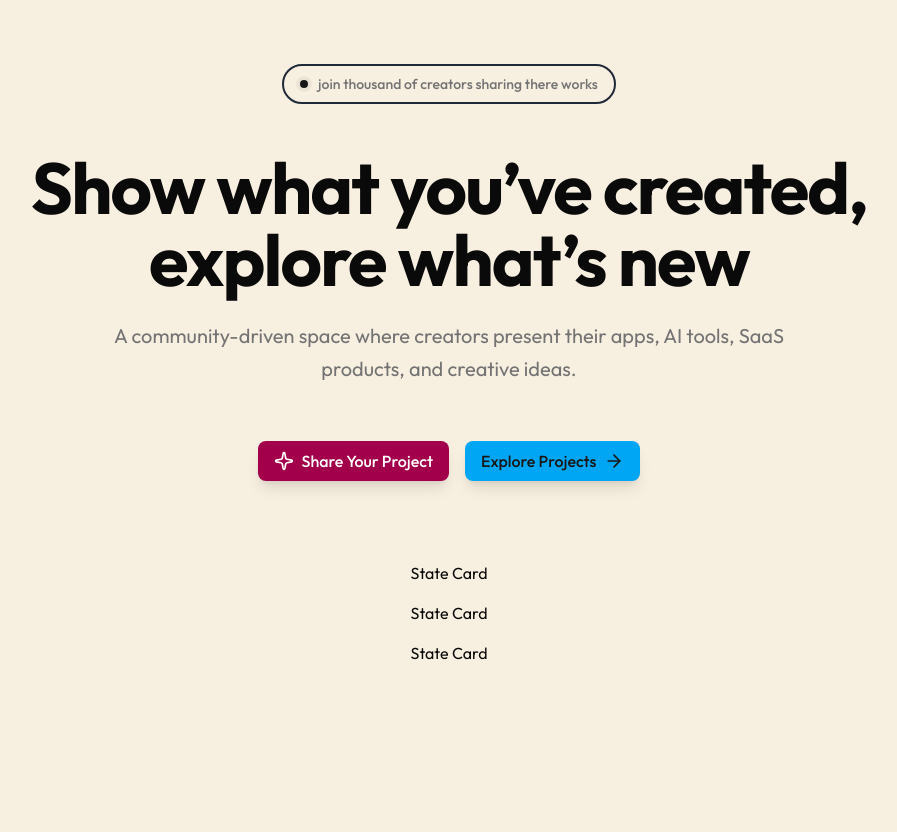
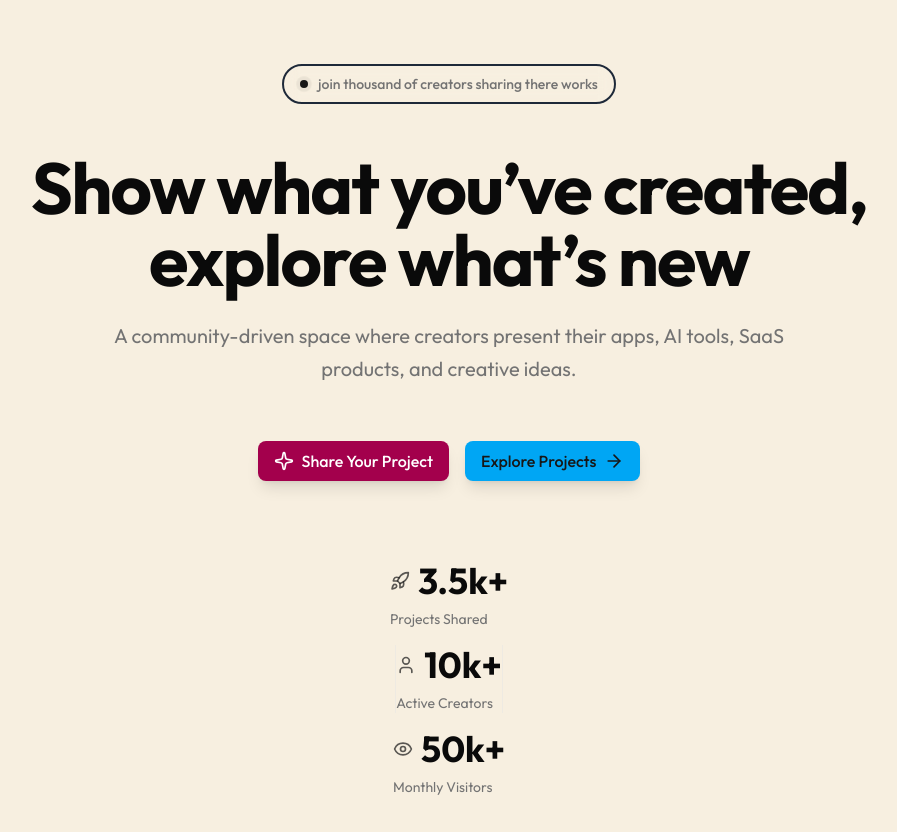
Before and after one commit to testgithubritgu/add-projects-next.js, a Next.js app: page / in a window 1280 px wide. Shown: the top 832 px of the page, without its empty margins (191-1088 px from the left). Before the commit the page ends 800 px from the top, so only its background shows below. Built offline with nearby package versions, Linux system fonts and the light colour scheme.

Commit message:
Adds border option to stats card component

```diff
--- a/components/landing-page/hero-section.jsx
+++ b/components/landing-page/hero-section.jsx
@@ -24,21 +24,24 @@ const LiveBadge =()=>{
 
 const stateData = [
   {
-    icon:RocketIcon,
-    value:"3.5k+",
-    label:"Projects Shared"
+    icon: RocketIcon,
+    value: "3.5k+",
+    label: "Projects Shared",
+    hasBorder: false,
   },
   {
-    icon:UserIcon,
-    value:"10k+",
-    label:"Active Creators"
+    icon: UserIcon,
+    value: "10k+",
+    label: "Active Creators",
+    hasBorder: true,
   },
   {
-    icon:EyeIcon,
-    value:"50k+",
-    label:"Monthly Visitors"
+    icon: EyeIcon,
+    value: "50k+",
+    label: "Monthly Visitors",
+    hasBorder: false,
   },
-]
+];
 
 const HeroSection = () => {
   return (
--- a/components/landing-page/stats-card.jsx
+++ b/components/landing-page/stats-card.jsx
@@ -1,11 +1,16 @@
+import { cn } from '@/lib/utils';
 import React from 'react'
 
-const StatsCard = ({icon:Icon,label,value}) => {
+const StatsCard = ({icon:Icon,label,value,hasBorder}) => {
   return (
-    <div>
-      State Card
+    <div className={cn("space-y-2", hasBorder && "border-x border-border/50")}>
+      <div className="flex items-center justify-center gap-2">
+        <Icon className="size-5 text-primary/70" />
+        <p className="text-3xl sm:text-4xl font-bold">{value}</p>
+      </div>
+      <p className="text-sm text-muted-foreground">{label}</p>
     </div>
-  )
+  );
 }
 
 export default StatsCard
```
